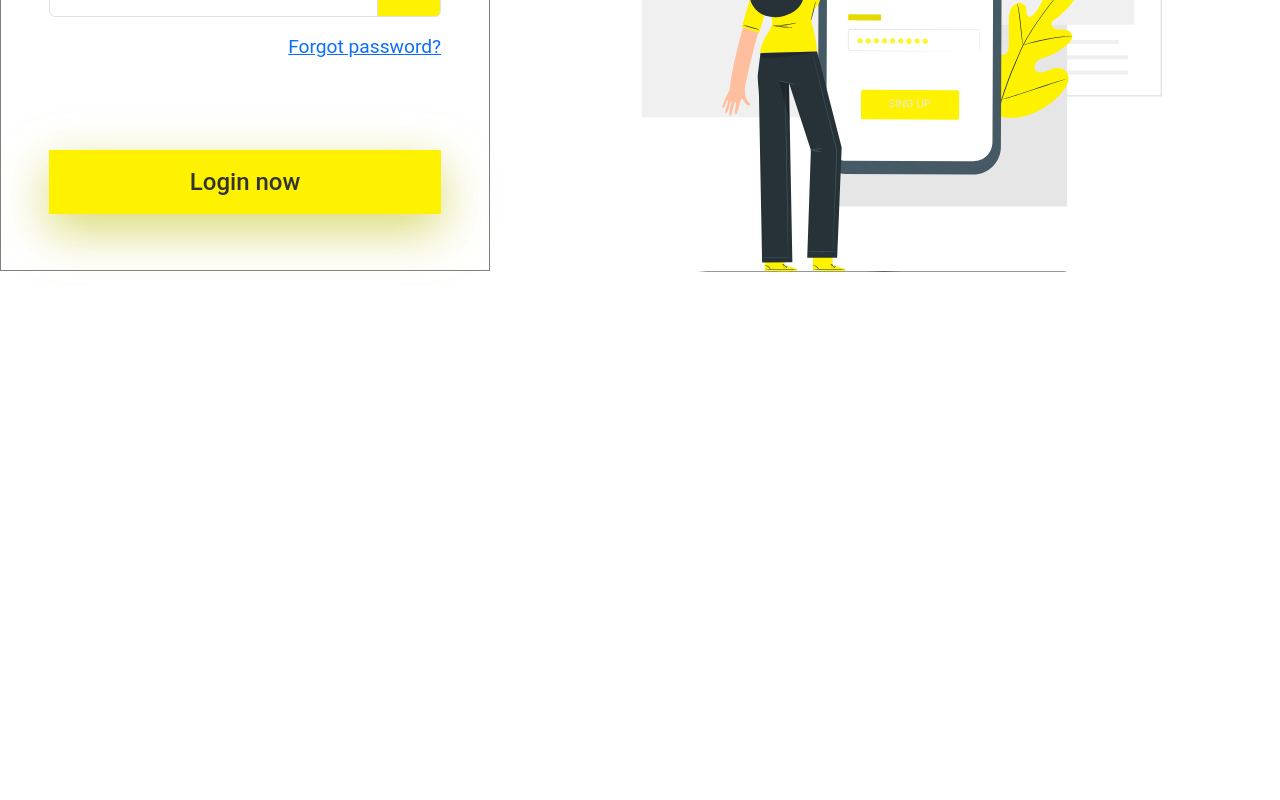
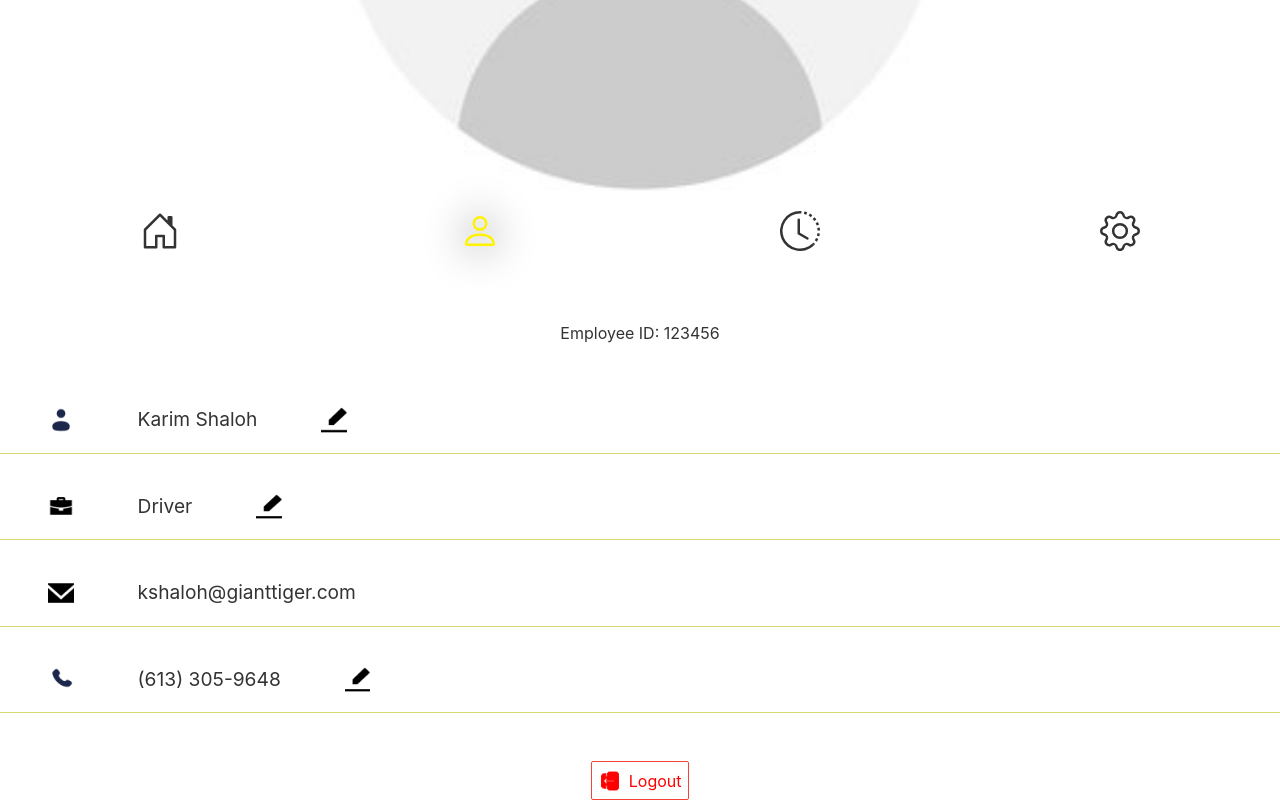
Before and after one commit to shal0054/tiger-time-log-in-svelte, a Svelte app: page / in a window 1280 px wide. Shown: the part 529-1329 px from the top of the page. Before the commit the page ends 861 px from the top, so only its background shows below. Built offline with nearby package versions, Linux system fonts and the light colour scheme; a web font is replaced by a local one.

Commit message:
style logout button

```diff
--- a/src/pages/Profile.page.svelte
+++ b/src/pages/Profile.page.svelte
@@ -69,7 +69,9 @@
 			/>
 		</span>
 	</div>
-	<button on:click={logout}>Logout</button>
+	<button on:click={logout}
+		><img src="./assets/logout-icon.svg" alt="logout icon" /> Logout</button
+	>
 	<Nav {activeTab} on:tabChange={tabChange} />
 </main>
 
@@ -100,6 +102,18 @@
 		font-size: larger;
 	}
 	button {
+		margin: 0 auto;
 		margin-top: 3rem;
+		background-color: white;
+		color: red;
+		border-color: #f44336;
+		display: flex;
+		justify-content: center;
+		align-items: center;
+		gap: 0.4rem;
+	}
+	button:active {
+		background: #f44336;
+		color: white;
 	}
 </style>
--- a/src/stores.js
+++ b/src/stores.js
@@ -30,9 +30,9 @@ export const editing = writable(false);
 
 // simulated routing
 export const pages = writable({
-	loggedIn: false,
+	loggedIn: true,
 	main: false,
 	history: false,
-	profile: false,
+	profile: true,
 	settings: false,
 });
```
Also changed, not shown: public/assets/logout-icon.svg (added).
